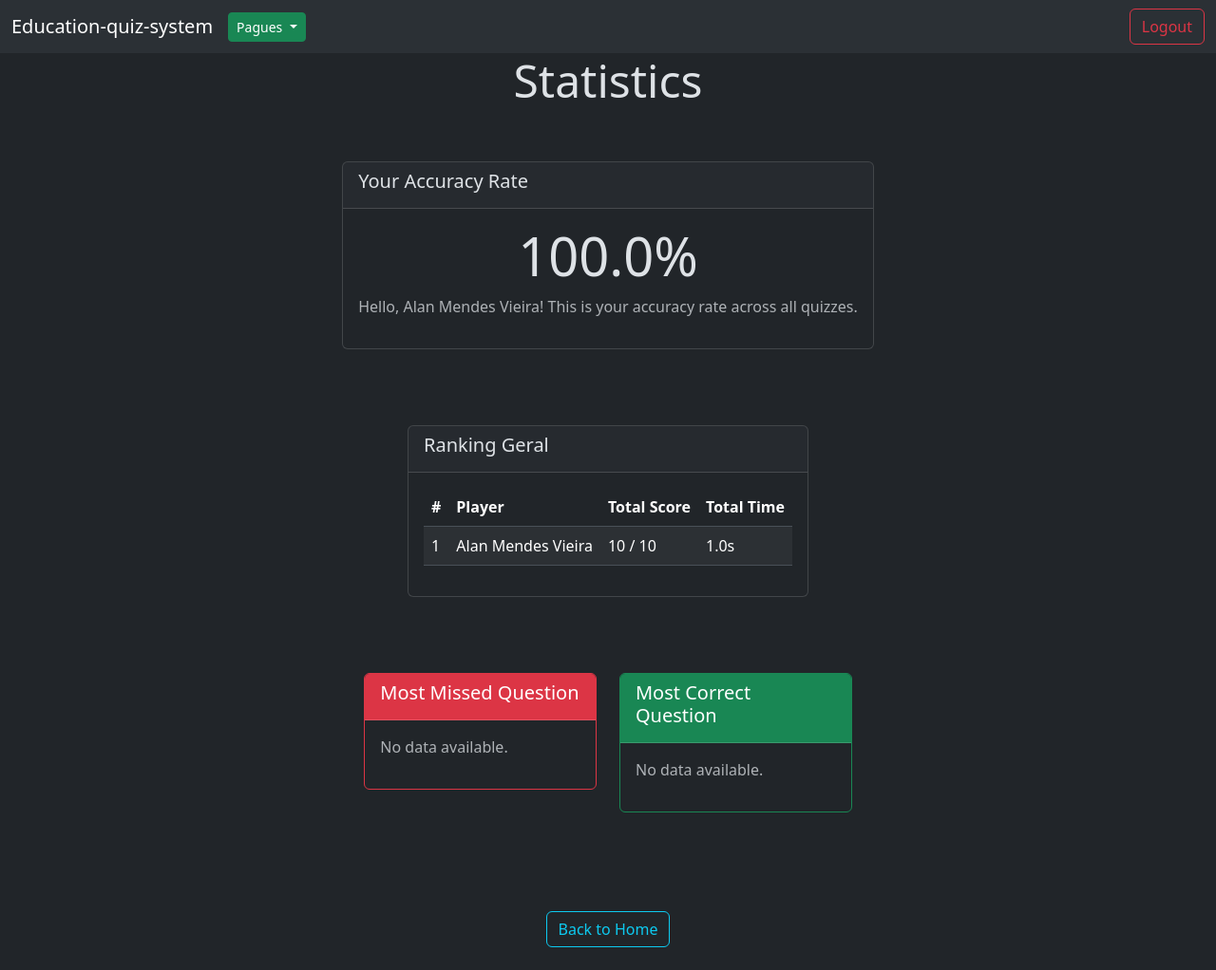
After one commit to alan-mendes-ufca/education-quiz-system, a Flask app: page /statistics in a window 1280 px wide. The commit adds this page. Shown: the whole page at 95% size. Run offline with Flask 3, Linux system fonts and the light colour scheme; a user stored in the database is signed in; tables that the repository leaves empty hold one stand-in row (values such as "Sample post"); some libraries are stand-ins or nearby versions.

Commit message:
add `/statistics` route.

```diff
--- a/data/schema.sql
+++ b/data/schema.sql
@@ -7,7 +7,7 @@ DROP TABLE IF EXISTS quiz_result;
 CREATE TABLE user ( id INTEGER PRIMARY KEY AUTOINCREMENT, name TEXT NOT NULL, email TEXT NOT NULL UNIQUE, password_hash TEXT NOT NULL UNIQUE);
 
 CREATE TABLE multiple_choice_question (
-    id INTEGER PRIMARY KEY AUTOINCREMENT,
+    id INTEGER PRIMARY KEY,
     proposition TEXT NOT NULL UNIQUE,
     category TEXT NOT NULL,
     difficulty_points INTEGER NOT NULL,
@@ -41,13 +41,12 @@ CREATE TABLE user_answer(
     id INTEGER PRIMARY KEY AUTOINCREMENT,
     user_id INTEGER NOT NULL,
     quiz_id INTEGER NOT NULL,
-    question_id INTEGER NOT NULL,
+    question_id INTEGER NOT NULL,  -- ID interno da questão no JSON do quiz (não é FK)
     selected_option INTEGER NOT NULL,
     is_correct BOOLEAN NOT NULL,
     time_to_response FLOAT NOT NULL,
     FOREIGN KEY (user_id) REFERENCES user(id),
-    FOREIGN KEY (quiz_id) REFERENCES quiz(id),
-    FOREIGN KEY (question_id) REFERENCES multiple_choice_question(id)
+    FOREIGN KEY (quiz_id) REFERENCES quiz(id)
 );
 
 CREATE TABLE quiz_session(
--- a/flaskr/app.py
+++ b/flaskr/app.py
@@ -20,6 +20,7 @@ from repositories.QuizRepository import QuizRepository
 from repositories.UserRepository import UserRepository
 from repositories.QuestionRepository import QuestionRepository
 from repositories.QuizResultRepository import QuizResultRepository
+from repositories.UserAnswerRepository import UserAnswerRepository
 
 # Serviços
 from services.AuthService import AuthService
@@ -325,10 +326,37 @@ def result(session_id):
     return render_template("result.html", **data)
 
 
-"""
-Rotas faltantes:
-    - Rota /statistics para visualizar estatísticas gerais
-"""
+@app.route("/statistics")
+@login_required
+def statistics():
+    user_repo = UserRepository()
+    user = user_repo.get_by_id(session["user"])
+
+    stats_service = StatisticsService(
+        quiz_repo=QuizResultRepository(),
+        user_answer=UserAnswerRepository(),
+    )
+
+    # Taxa de acertos do usuário logado
+    accuracy_rate = stats_service.get_accuracy_rate(user)
+
+    # Ranking geral de jogadores
+    ranking = stats_service.get_player_ranking()
+
+    # Questão mais errada (geral)
+    most_missed = stats_service.get_most_missed_question_all()
+
+    # Questão mais acertada (geral)
+    most_correct = stats_service.get_most_correct_question_all()
+
+    return render_template(
+        "statistics.html",
+        accuracy_rate=accuracy_rate,
+        ranking=ranking,
+        most_missed=most_missed,
+        most_correct=most_correct,
+        user=user,
+    )
 
 
 if __name__ == "__main__":
--- a/flaskr/static/js/createQuestions.js
+++ b/flaskr/static/js/createQuestions.js
@@ -294,8 +294,6 @@ function validateQuiz() {
   const categoryValue = document.getElementById("quiz-category").value.trim();
 
   if (!titleValue) throw new Error("Título do quiz não pode estar vazio.");
-  if (!descriptionValue)
-    throw new Error("Descrição do quiz não pode estar vazia.");
   if (!quizCategoryValue) throw new Error("Categoria de quiz não descrita.");
   if (!categoryValue)
     throw new Error("Categoria do quiz não pode estar vazia.");
--- a/flaskr/static/style.css
+++ b/flaskr/static/style.css
@@ -119,3 +119,13 @@ p {
   flex-direction: column;
   gap: 1rem;
 }
+
+.container-statistics {
+  width: 100%;
+  min-height: 100vh;
+
+  display: flex;
+  flex-direction: column;
+  align-items: center;
+  gap: 2rem;
+}
--- a/flaskr/templates/layout.html
+++ b/flaskr/templates/layout.html
@@ -73,6 +73,12 @@
                 <li>
                   <a class="dropdown-item" href="/quizzes">List of quizzes</a>
                 </li>
+                <li>
+                  <hr class="dropdown-divider" />
+                </li>
+                <li>
+                  <a class="dropdown-item" href="/statistics">Statistics</a>
+                </li>
               </ul>
             </li>
           </ul>
--- /dev/null
+++ b/flaskr/templates/statistics.html
@@ -0,0 +1,104 @@
+{% extends "layout.html" %} {% block content %}
+
+<div class="container-statistics">
+  <h1 class="mb-4">Statistics</h1>
+
+  <!-- Taxa de acertos do usuário -->
+  <section class="mb-5">
+    <div class="card">
+      <div class="card-header">
+        <h5>Your Accuracy Rate</h5>
+      </div>
+      <div class="card-body text-center">
+        <h2 class="display-4">{{ "%.1f"|format(accuracy_rate * 100) }}%</h2>
+        <p class="text-muted">
+          Hello, {{ user.name }}! This is your accuracy rate across all quizzes.
+        </p>
+      </div>
+    </div>
+  </section>
+
+  <!-- Ranking geral -->
+  <section class="mb-5">
+    <div class="card">
+      <div class="card-header">
+        <h5>Ranking Geral</h5>
+      </div>
+      <div class="card-body">
+        {% if ranking %}
+        <table class="table table-striped table-hover">
+          <thead>
+            <tr>
+              <th>#</th>
+              <th>Player</th>
+              <th>Total Score</th>
+              <th>Total Time</th>
+            </tr>
+          </thead>
+          <tbody>
+            {% for player in ranking %}
+            <tr>
+              <td>{{ loop.index }}</td>
+              <td>{{ player.user_name }}</td>
+              <td>
+                {{ player.total_score }} / {{ player.total_max_possible_score }}
+              </td>
+              <td>{{ "%.1f"|format(player.total_time_taken) }}s</td>
+            </tr>
+            {% endfor %}
+          </tbody>
+        </table>
+        {% else %}
+        <p class="text-muted">Nenhum resultado registrado ainda.</p>
+        {% endif %}
+      </div>
+    </div>
+  </section>
+
+  <!-- Questões mais erradas e acertadas -->
+  <section class="mb-5">
+    <div class="row">
+      <div class="col-md-6">
+        <div class="card border-danger">
+          <div class="card-header bg-danger text-white">
+            <h5>Most Missed Question</h5>
+          </div>
+          <div class="card-body">
+            {% if most_missed %}
+            <p><strong>Question:</strong> {{ most_missed.proposition }}</p>
+            <p><strong>Misses:</strong> {{ most_missed.miss_count }} times</p>
+            {% else %}
+            <p class="text-muted">No data available.</p>
+            {% endif %}
+          </div>
+        </div>
+      </div>
+      <div class="col-md-6">
+        <div class="card border-success">
+          <div class="card-header bg-success text-white">
+            <h5>Most Correct Question</h5>
+          </div>
+          <div class="card-body">
+            {% if most_correct %}
+            <p><strong>Question:</strong> {{ most_correct.proposition }}</p>
+            <p>
+              <strong>Correct Answers:</strong> {{ most_correct.count_correct }}
+              times
+            </p>
+            {% else %}
+            <p class="text-muted">No data available.</p>
+            {% endif %}
+          </div>
+        </div>
+      </div>
+    </div>
+  </section>
+
+  <footer class="d-grid gap-2 d-md-flex justify-content-md-center mt-4 mb-4">
+    <a class="btn btn-outline-info" href="{{ url_for('index') }}"
+      >Back to Home</a
+    >
+  </footer>
+</div>
+
+{% endblock %}
--- a/repositories/QuestionRepository.py
+++ b/repositories/QuestionRepository.py
@@ -47,7 +47,8 @@ class QuestionRepository:
 
         try:
             self.db.execute(
-                "INSERT INTO multiple_choice_question (proposition, category, difficulty_points, alternatives, correct_option_index) VALUES (?, ?, ?, ?, ?)",
+                "INSERT INTO multiple_choice_question (id, proposition, category, difficulty_points, alternatives, correct_option_index) VALUES (?, ?, ?, ?, ?, ?)",
+                question.question_id,
                 question.proposition,
                 question.category,
                 question.difficulty_points,
--- a/repositories/UserAnswerRepository.py
+++ b/repositories/UserAnswerRepository.py
@@ -57,16 +57,24 @@ class UserAnswerRepository:
         """
         Retorna a questão que mais erraram dentre todos os quizzes.
         """
-        return self.db.execute(
+        result = self.db.execute(
             """
-            SELECT question_id, COUNT(*) AS miss_count
-            FROM user_answer
-            WHERE is_correct = 'f'
-            GROUP BY question_id
+            SELECT ua.question_id, mcq.proposition, COUNT(*) AS miss_count
+            FROM user_answer ua
+            JOIN multiple_choice_question mcq ON ua.question_id = mcq.id
+            WHERE ua.is_correct = 'f'
+            GROUP BY ua.question_id, mcq.proposition
             ORDER BY miss_count DESC
             LIMIT 1;
             """
         )
+        if not result:
+            return None
+        return {
+            "question_id": result[0]["question_id"],
+            "proposition": result[0]["proposition"],
+            "miss_count": result[0]["miss_count"],
+        }
 
     def get_most_correct_question_by_quiz(self, quiz_id):
         """
@@ -88,13 +96,21 @@ class UserAnswerRepository:
         """
         Retorna a questão que mais acertada dentre todos os quizzes.
         """
-        return self.db.execute(
+        result = self.db.execute(
             """
-            SELECT question_id, COUNT(*) AS count_correct
-            FROM user_answer
-            WHERE is_correct = 't'
-            GROUP BY question_id
+            SELECT ua.question_id, mcq.proposition, COUNT(*) AS count_correct
+            FROM user_answer ua
+            JOIN multiple_choice_question mcq ON ua.question_id = mcq.id
+            WHERE ua.is_correct = 't'
+            GROUP BY ua.question_id, mcq.proposition
             ORDER BY count_correct DESC
             LIMIT 1;
             """
         )
+        if not result:
+            return None
+        return {
+            "question_id": result[0]["question_id"],
+            "proposition": result[0]["proposition"],
+            "count_correct": result[0]["count_correct"],
+        }
```
Also changed, not shown: tests/test_statistics_service.py (+4 -4 lines), README.md, data/app.db, tests/db/test_auth_db.sqlite, tests/db/test_statistics_db.sqlite.
